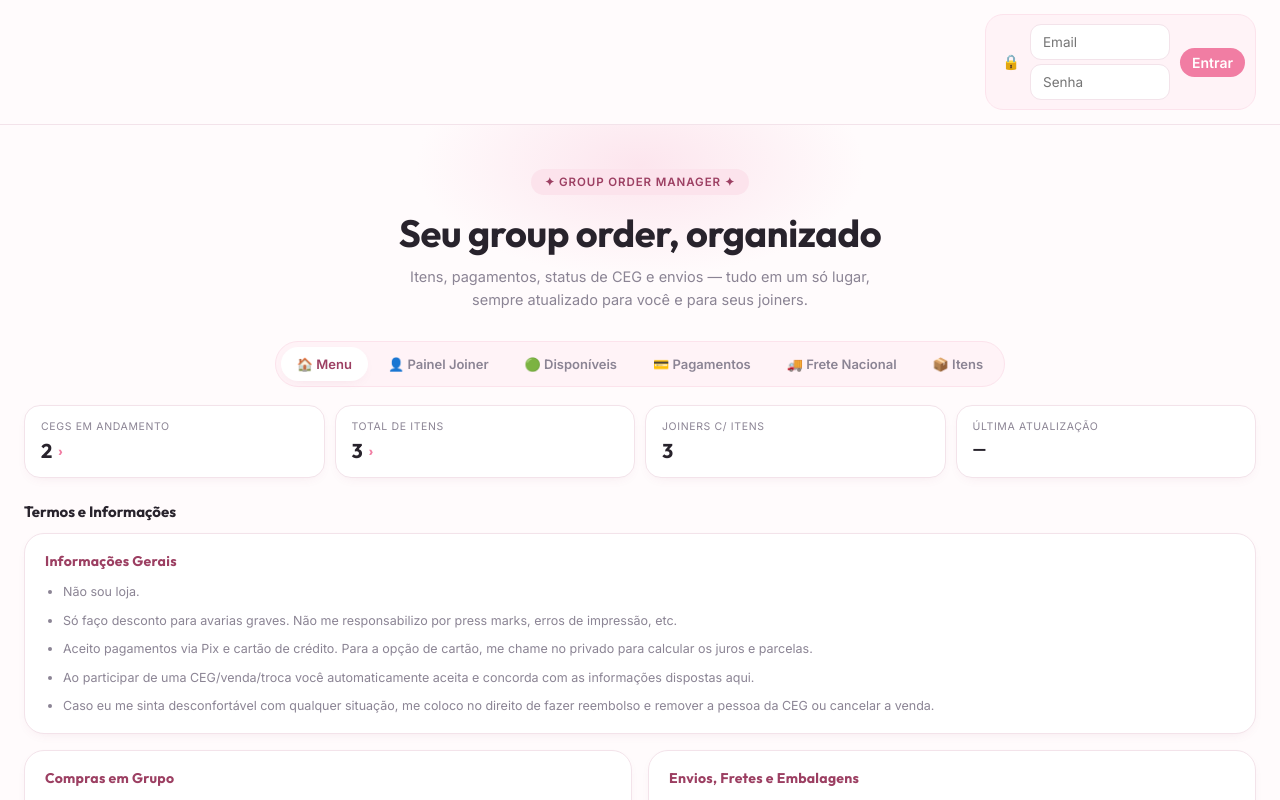
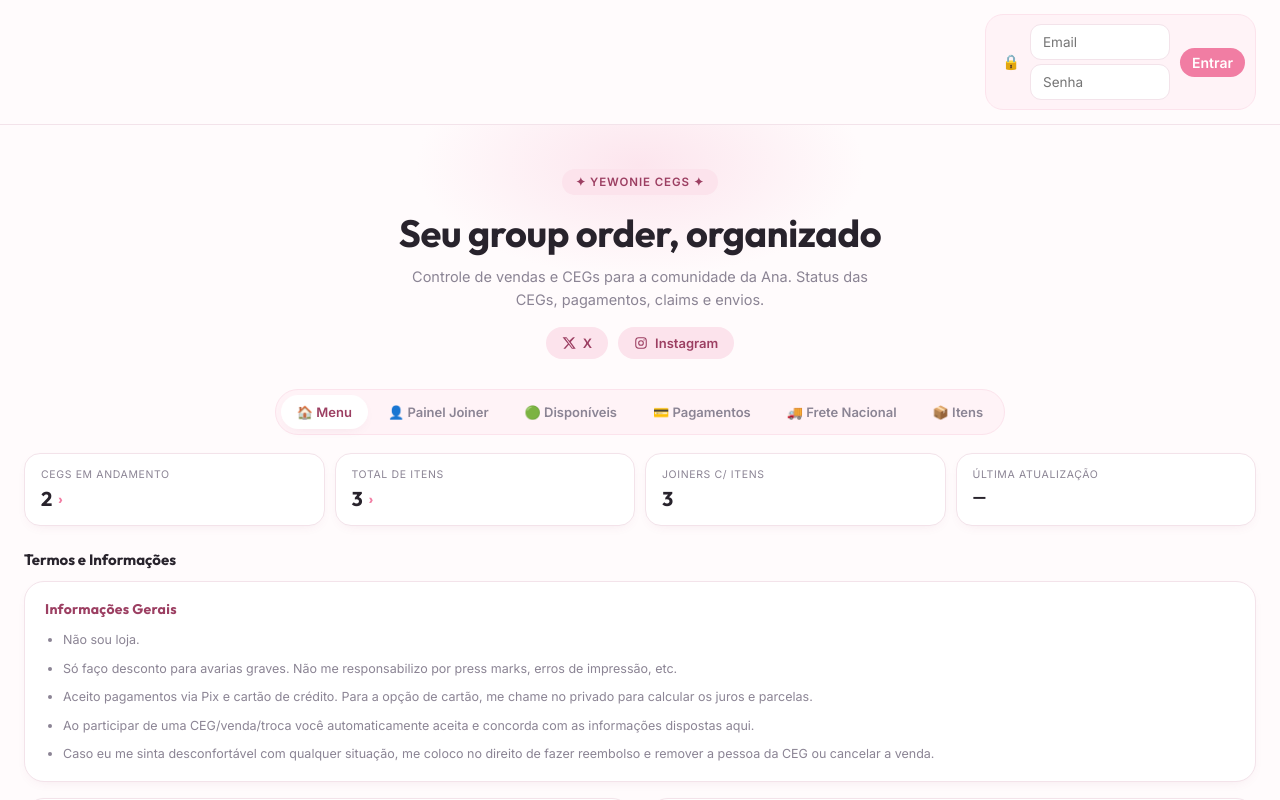
Before and after one commit to namariajs/cardcardcard, a React (Vite) app: page / in a window 1280 px wide. Shown: the top 800 px of the page. Built offline with nearby package versions, Linux system fonts and the light colour scheme; no server answers; the database is empty.

Commit message:
Update hero branding and compact CEGs Abertas empty state
Rebrand eyebrow tag and subtitle to Yewonie CEGs, add Twitter/X and
Instagram links in the hero, and shrink the empty-state notice shown
when there are no open CEGs so it reads as a small notice instead of
a large empty block.

```diff
--- a/src/components/Hero.jsx
+++ b/src/components/Hero.jsx
@@ -2,9 +2,35 @@ export default function Hero() {
   return (
     <div className="hero">
       <div className="hero-inner">
-        <span className="eyebrow">✦ Group Order Manager ✦</span>
+        <span className="eyebrow">✦ Yewonie CEGs ✦</span>
         <h1>Seu group order, organizado</h1>
-        <p>Itens, pagamentos, status de CEG e envios — tudo em um só lugar, sempre atualizado para você e para seus joiners.</p>
+        <p>Controle de vendas e CEGs para a comunidade da Ana. Status das CEGs, pagamentos, claims e envios.</p>
+        <div className="hero-socials">
+          <a
+            className="hero-social-link"
+            href="https://twitter.com/y_ewonie"
+            target="_blank"
+            rel="noopener noreferrer"
+          >
+            <svg viewBox="0 0 24 24" fill="currentColor" aria-hidden="true">
+              <path d="M18.9 2h3.3l-7.2 8.2L23.5 22h-6.6l-5.2-6.8L5.7 22H2.4l7.7-8.8L1 2h6.8l4.7 6.2L18.9 2Zm-1.2 18h1.8L7.4 3.9H5.5L17.7 20Z" />
+            </svg>
+            X
+          </a>
+          <a
+            className="hero-social-link"
+            href="https://instagram.com/y.ewonie"
+            target="_blank"
+            rel="noopener noreferrer"
+          >
+            <svg viewBox="0 0 24 24" fill="none" stroke="currentColor" strokeWidth="1.8" aria-hidden="true">
+              <rect x="3" y="3" width="18" height="18" rx="5" />
+              <circle cx="12" cy="12" r="4" />
+              <circle cx="17.2" cy="6.8" r="1.1" fill="currentColor" stroke="none" />
+            </svg>
+            Instagram
+          </a>
+        </div>
       </div>
     </div>
   );
--- a/src/components/shared/EmptyState.jsx
+++ b/src/components/shared/EmptyState.jsx
@@ -1,6 +1,6 @@
-export default function EmptyState({ title, children }) {
+export default function EmptyState({ title, children, className = '' }) {
   return (
-    <div className="empty">
+    <div className={`empty${className ? ` ${className}` : ''}`}>
       <b>{title}</b>
       {children}
     </div>
--- a/src/components/tabs/ItemsTab.jsx
+++ b/src/components/tabs/ItemsTab.jsx
@@ -219,7 +219,7 @@ export default function ItemsTab({ unclaimedOnly = false, externalQuery, onExter
         <div style={{ marginBottom: 24 }}>
           <h3 className="menu-section-title" style={{ marginTop: 0 }}>🎫 CEGs Abertas</h3>
           {!openFormsLoaded ? null : openForms.length === 0 ? (
-            <EmptyState title="Nenhuma CEG aberta no momento">Volte mais tarde para ver novas campanhas de claim/compra.</EmptyState>
+            <EmptyState className="empty-compact" title="Nenhuma CEG aberta no momento">Volte mais tarde para ver novas campanhas de claim/compra.</EmptyState>
           ) : (
             <div className="grid">
               {openForms.map((f) => (
--- a/src/index.css
+++ b/src/index.css
@@ -85,6 +85,19 @@
     max-width:460px; margin:0 auto; color:var(--ink-soft);
     font-size:14.5px; line-height:1.6;
   }
+  .hero-socials{
+    display:flex; justify-content:center; gap:10px;
+    margin-top:16px;
+  }
+  .hero-social-link{
+    display:inline-flex; align-items:center; gap:7px;
+    font-family:'Inter',sans-serif; font-weight:600; font-size:13px;
+    color:var(--pink-deep); background:var(--pink-light);
+    padding:8px 16px; border-radius:999px;
+    text-decoration:none; transition:transform .12s ease, box-shadow .12s ease;
+  }
+  .hero-social-link:hover{ transform:translateY(-1px); box-shadow:0 8px 18px -10px rgba(241,125,163,0.6); }
+  .hero-social-link svg{ width:14px; height:14px; }
 
   /* ---------- TABS (segmented) ---------- */
   .tabs-wrap{ display:flex; justify-content:center; padding:0 24px 18px; }
@@ -504,6 +517,8 @@
     background:var(--card); border:1px dashed var(--border); border-radius:18px;
   }
   .empty b{ display:block; font-family:'Outfit',sans-serif; font-size:17px; color:var(--ink); margin-bottom:6px; }
+  .empty-compact{ padding:14px 20px; border-radius:14px; }
+  .empty-compact b{ font-size:14.5px; margin-bottom:2px; }
 
   /* ---------- PUBLIC FORM PAGE (/f/:slug) ---------- */
   .public-form-page{
```
